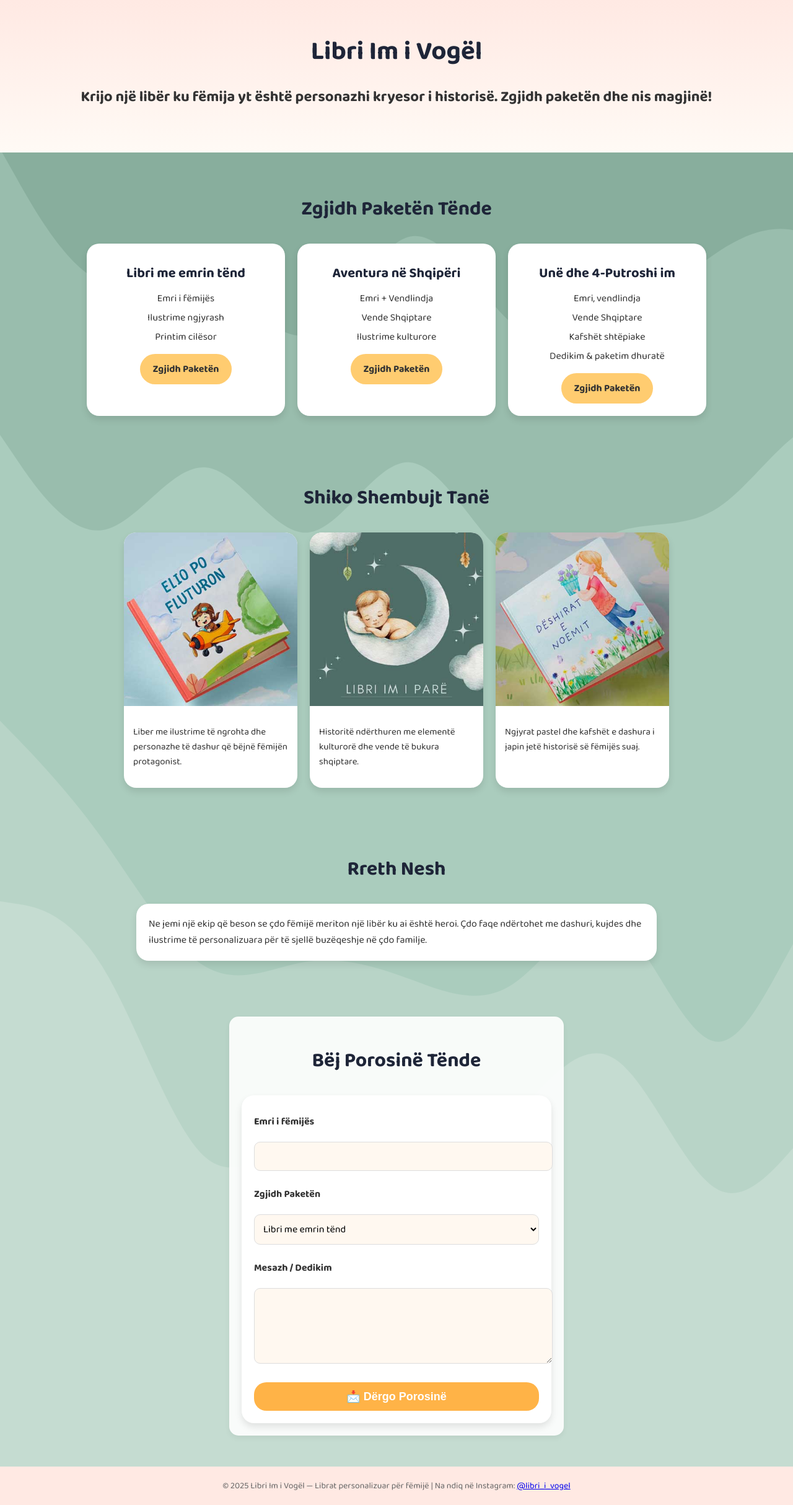
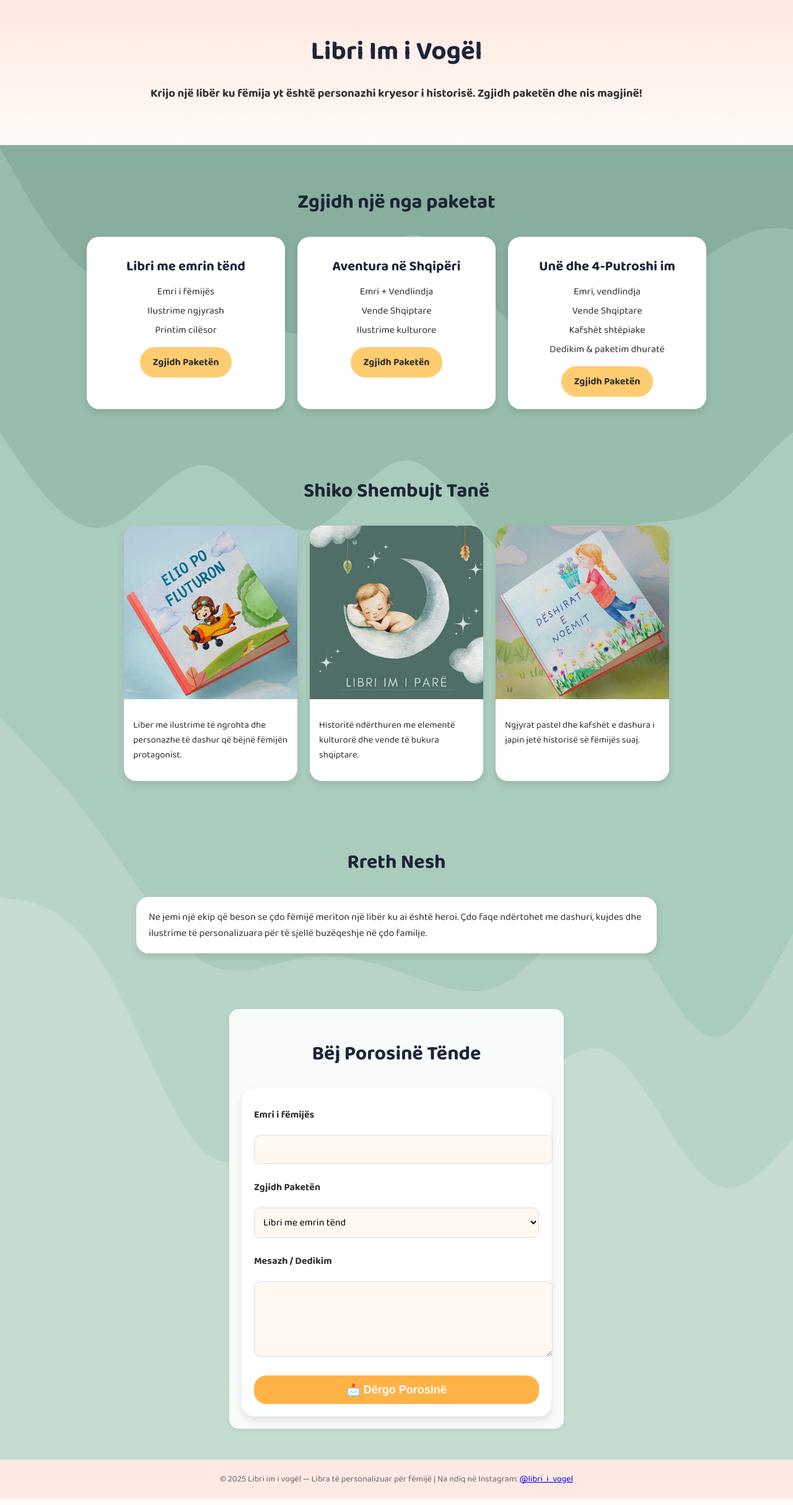
Before and after one commit to libriivogel/libriivogel.github.io, a plain HTML site: page index.html in a window 1280 px wide. Shown: the whole page at 62% size. Drawn offline with Linux system fonts and the light colour scheme.

Commit message:
UI Improvements

```diff
--- a/index.html
+++ b/index.html
@@ -167,12 +167,12 @@
   <!-- Krye -->
   <header>
     <h1>Libri Im i Vogël</h1>
-    <h2 class="lead">Krijo një libër ku fëmija yt është personazhi kryesor i historisë. Zgjidh paketën dhe nis magjinë!</h2>
+    <h3 class="lead">Krijo një libër ku fëmija yt është personazhi kryesor i historisë. Zgjidh paketën dhe nis magjinë!</h3>
   </header>
 
   <!-- Paketat -->
   <section>
-    <h2 class="section-title">Zgjidh Paketën Tënde</h2>
+    <h2 class="section-title">Zgjidh një nga paketat</h2>
     <div class="cards">
       <div class="card">
         <h3>Libri me emrin tënd</h3>
@@ -275,8 +275,7 @@ function sendToWhatsApp(event) {
 
   <!-- Footer -->
 <footer>
-  © 2025 Libri Im i Vogël — Librat personalizuar për fëmijë
-  | Na ndiq në Instagram:
+  © 2025 Libri im i vogël — Libra të personalizuar për fëmijë | Na ndiq në Instagram:
   <a href="https://instagram.com/libri_i_vogel" target="_blank">@libri_i_vogel</a>
 </footer>
 </body>
```
